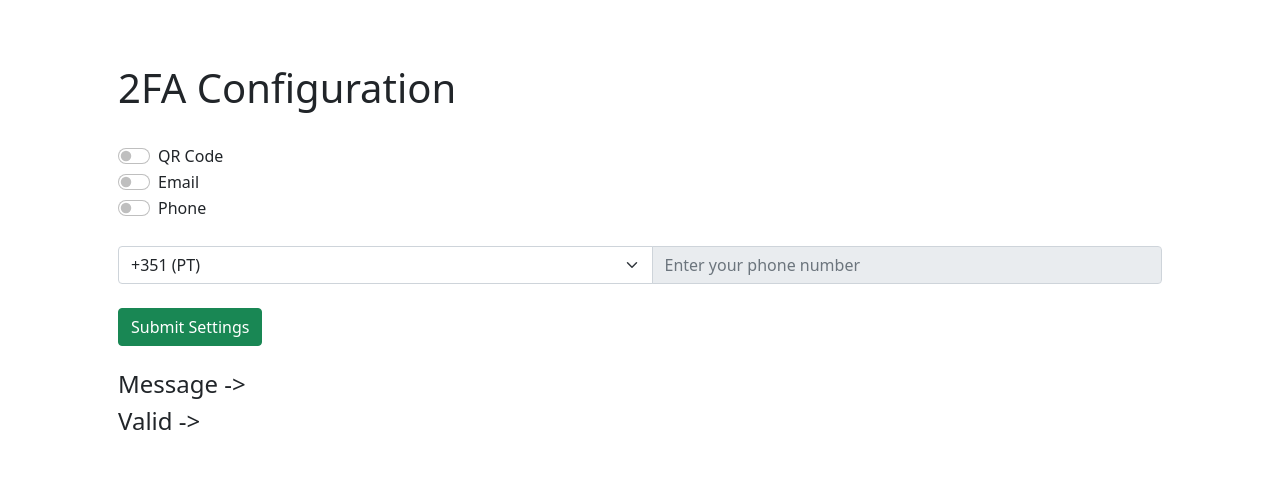
After one commit to dspereira/42Cursus-transcendence, a Django app: template frontend_test/frontend/two_factor_auth/templates/configuration.html in a window 1280 px wide. The commit adds this page. Shown: the top 491 px of the page. Run offline with Django 4.2, Linux system fonts and the light colour scheme; the template is opened without the code that fills it, so the values that code supplies are empty.

Commit message:
Implemented a 2FA configuration system and accompanying web pages for testing.

```diff
--- a/backend/requirements.txt
+++ b/backend/requirements.txt
@@ -6,3 +6,4 @@ pyjwt>=2.8.0, <3.0
 pyotp>=2.0, <3.0
 qrcode>=7.0, <8.0
 cryptography>=42.0, <43.0
+python-dotenv>=1.0, <2.0
--- a/backend/transcendence/two_factor_auth/models.py
+++ b/backend/transcendence/two_factor_auth/models.py
@@ -10,6 +10,6 @@ class BlacklistOtp(models.Model):
 class OtpUserOptions(models.Model):
 	user_id = models.ForeignKey(to=User, db_index=True, on_delete=models.CASCADE)
 	secret_key = models.CharField()
-	qr_code = models.CharField()
-	email = models.CharField(unique=True)
-	phone_number = models.CharField()
+	qr_code = models.BooleanField(default=False)
+	email = models.CharField(unique=True, null=True)
+	phone_number = models.CharField(max_length=255, unique=True, null=True)
--- a/backend/transcendence/two_factor_auth/urls.py
+++ b/backend/transcendence/two_factor_auth/urls.py
@@ -5,5 +5,6 @@ urlpatterns = [
 	path('generate_otp', views.generateOTP, name='generateOTP'),
 	path('validate_otp', views.validateOTP, name='validateOTP'),
 	path('is_already_configured', views.is_already_configured, name='is_already_configured'),
+	path('configuration', views.configuration, name='configuration'),
 	path('get_all_used_otps', views.get_all_used_otps, name='get_all_used_otps'), # Apenas para teste
 ]
--- /dev/null
+++ b/frontend_test/frontend/two_factor_auth/static/configuration.js
@@ -0,0 +1,132 @@
+console.log("configuration.js is %cActive", 'color: #90EE90')
+
+_401_html_body = '<div class="container text-center"><h1 class="display-1 text-danger">401</h1><h2 class="mb-4">Unauthorized</h2><p class="lead mb-4">Oops! You are not authorized to access this page.</p><a href="/2fa" class="btn btn-primary">Go Back to Homepage</a></div>'
+
+_data_is_empty_html_body = '<div class="container text-center"><h1 class="display-4 text-danger">Data is Empty</h1><p class="lead">Oops! Não há dados disponíveis no momento.</p><a href="#" class="btn btn-primary">Voltar</a></div>'
+
+_already_configured_html_body = '<div class="container text-center"><h1 class="display-4 text-success">Already Configured</h1><p class="lead">Great! Your settings are already configured.</p><p class="lead">Would you like to update your configurations?</p><button type="button" class="btn btn-primary" id="update_config_btn">Update Configurations</button></div>'
+
+document.addEventListener("DOMContentLoaded", function() {
+
+	console.log("Pagina HTML totalmente carregada !")
+
+	async function is_already_configured()
+	{
+		const response = await fetch("http://127.0.0.1:8000/api/two_factor_auth/is_already_configured", {
+			credentials: 'include',
+			method: 'GET'
+		});
+
+		if (response.status === 401)
+			document.querySelector(".configuration_2fa_body").innerHTML = _401_html_body;
+		else
+		{
+			const data = await response.json();
+
+			if (data)
+			{
+				if (data["already_configured"] == true)
+					document.querySelector(".configuration_2fa_body").innerHTML = _already_configured_html_body;
+			}
+			else
+				document.querySelector(".configuration_2fa_body").innerHTML = _data_is_empty_html_body;
+		}
+	}
+
+	async function configuration(qr_code, email, phone)
+	{
+		jsonData = {
+			"qr_code": qr_code,
+			"email": email,
+			"phone": phone,
+		}
+
+		const response = await fetch("http://127.0.0.1:8000/api/two_factor_auth/configuration", {
+			credentials: 'include',
+			method: 'POST',
+			headers: {
+				"Content-Type": "application/json"
+			},
+			body: JSON.stringify(jsonData)
+		});
+
+		if (response.status === 401)
+			document.querySelector(".configuration_2fa_body").innerHTML = _401_html_body;
+		else
+		{
+			const data = await response.json();
+
+			if (data)
+			{
+				document.querySelector(".configuration_message_info").innerHTML = "Message -> " + data["message"];
+				document.querySelector(".configuration_valid_info").innerHTML = "Valid   -> " + data["valid_input"];
+			}
+			else
+				document.querySelector(".configuration_2fa_body").innerHTML = _data_is_empty_html_body;
+		}
+	}
+
+	function get_phone_number(country_code, phone)
+	{
+		let phone_number = country_code +  " " + phone.replace(/\s/g, "");
+		return phone_number
+	}
+
+	let qr_code_switch = document.getElementById('switch_1');
+	let email_switch = document.getElementById('switch_2');
+	let phone_switch = document.getElementById('switch_3');
+	let phoneInput = document.getElementById('phone');
+
+	qr_code_switch.checked = false
+	email_switch.checked = false
+	phone_switch.checked = false
+	phoneInput.disabled = true;
+	phoneInput.value = '';
+
+	function configuration_form()
+	{
+		let phone_switch = document.getElementById('switch_3');
+		phone_switch.addEventListener('change', function() {
+			phoneInput.disabled = !this.checked;
+			if (!this.checked) {
+				phoneInput.value = '';
+			}
+		});
+
+		const selectElement = document.getElementById('configuration_form');
+		selectElement.addEventListener('submit', function(event)
+		{
+			event.preventDefault();
+			is_already_configured();
+
+			const formData = new FormData(selectElement);
+			const jsonData = {};
+			formData.forEach((value, key) => {
+				jsonData[key] = value;
+			});
+
+			let qr_code_switch_value = qr_code_switch.checked;
+			let email_switch_value = email_switch.checked;
+			let phone_switch_value = phone_switch.checked;
+
+			let phone_number = null
+
+			if (jsonData)
+			{
+				console.log("---------- Json Data ----------")
+				console.log(jsonData)
+				console.log("Switch 1: " + qr_code_switch_value)
+				console.log("Switch 2: " + email_switch_value)
+				console.log("Switch 3: " + phone_switch_value)
+				console.log("-------------------------------")
+				if (phone_switch_value === true && jsonData["country_code"] && jsonData["phone"])
+					phone_number = get_phone_number(jsonData["country_code"], jsonData["phone"])
+				console.log("Phone Number: " + phone_number)
+				configuration(qr_code_switch_value, email_switch_value, phone_number);
+			}
+		});
+	}
+
+	configuration_form();
+	is_already_configured();
+});
--- a/frontend_test/frontend/two_factor_auth/static/geerate_code.js
+++ b/frontend_test/frontend/two_factor_auth/static/geerate_code.js
@@ -66,11 +66,13 @@ document.addEventListener("DOMContentLoaded", function() {
 		{
 			event.preventDefault();
 
-			const formData = new FormData(check_code_form);
+			const formData = new FormData(selectElement);
 			const jsonData = {};
 			formData.forEach((value, key) => {
 				jsonData[key] = value;
 			});
+
+			console.log("PASSOU AQUI PORRAAAAAAAAAAAAAAAAAA")
 
 			if (jsonData["code"])
 				validate_otp(jsonData["code"])
--- /dev/null
+++ b/frontend_test/frontend/two_factor_auth/templates/configuration.html
@@ -0,0 +1,52 @@
+{% load static %}
+<!DOCTYPE html>
+<html lang="en">
+	<head>
+		<title>2FA</title>
+		<link rel="stylesheet" href="https://cdn.jsdelivr.net/npm/bootstrap@5.1.3/dist/css/bootstrap.min.css">
+		<script src="https://cdn.jsdelivr.net/npm/bootstrap@5.1.3/dist/js/bootstrap.min.js"></script>
+		<script src="{% static 'configuration.js' %}"></script>
+	</head>
+	<body class="configuration_2fa_body">
+		<div class="container mt-3 p-5 myBody">
+			<h1>2FA Configuration</h1><br>
+
+			<form id="configuration_form">
+
+				<div class="form-check form-switch">
+					<input class="form-check-input" type="checkbox" id="switch_1">
+					<label class="form-check-label" for="switch1">QR Code</label>
+				</div>
+
+				<div class="form-check form-switch">
+					<input class="form-check-input" type="checkbox" id="switch_2">
+					<label class="form-check-label" for="switch2">Email</label>
+				</div>
+
+				<div class="form-check form-switch">
+					<input class="form-check-input" type="checkbox" id="switch_3">
+					<label class="form-check-label" for="switch3">Phone</label>
+				</div>
+				<br>
+				<div class="input-group">
+					<select class="form-select" id="countryCode" aria-label="Select Country Code" name="country_code">
+					  <option value="+351">+351 (PT)</option>
+					  <option value="+1">+1 (USA)</option>
+					  <option value="+44">+44 (UK)</option>
+					  <option value="+91">+91 (India)</option>
+					</select>
+					<input type="tel" class="form-control" id="phone" name="phone" placeholder="Enter your phone number" required>
+				</div>
+
+				<br>
+                <button type="submit" class="btn btn-success">Submit Settings</button>
+
+			</form>
+
+			<br>
+			<h4 class="configuration_message_info">Message -> </h4>
+			<h4 class="configuration_valid_info">Valid   -> </h4>
+
+		</div>
+	</body>
+</html>
--- a/frontend_test/frontend/two_factor_auth/templates/configure_2fa.html
+++ b/frontend_test/frontend/two_factor_auth/templates/configure_2fa.html
@@ -7,9 +7,9 @@
 		<script src="https://cdn.jsdelivr.net/npm/bootstrap@5.1.3/dist/js/bootstrap.min.js"></script>
 		<script src="{% static 'configure_2fa.js' %}"></script>
 	</head>
-	<body class="display_chatroom">
+	<body class="configure_2fa_body">
 		<div class="container mt-3 p-5 myBody">
-			<h1>2FA Configuration</h1><br>
+			<h1>2FA Config Status</h1><br>
 
 			<h3 class="configured_status"></h3>
 			<br>
--- a/frontend_test/frontend/two_factor_auth/urls.py
+++ b/frontend_test/frontend/two_factor_auth/urls.py
@@ -5,4 +5,6 @@ urlpatterns = [
 	path("", views.index, name="index"),
 	path("generate_otp/", views.authWithCodeGeneration, name="authWithCodeGeneration"),
 	path("configure_2fa/", views.configure_2fa, name="configure_2fa"),
+	path("configuration/", views.configuration, name="configuration"),
+	path("update_configuration/", views.update_configuration, name="update_configuration"),
 ]
--- a/frontend_test/frontend/two_factor_auth/views.py
+++ b/frontend_test/frontend/two_factor_auth/views.py
@@ -8,3 +8,9 @@
 
 def authWithCodeGeneration(request):
 	return render(request, "authWithCodeGeneration.html")
+
+def configuration(request):
+	return render(request, "configuration.html")
+
+def update_configuration(request):
+	return render(request, "update_configuration.html")
```
Also changed, not shown: backend/transcendence/two_factor_auth/tfa_utils.py (+44 -6 lines), backend/transcendence/two_factor_auth/views.py (+42 -3 lines), frontend_test/frontend/two_factor_auth/static/configure_2fa.js (+26 -0 lines), frontend_test/frontend/two_factor_auth/static/update_configuration.js (added, +10 -0 lines), frontend_test/frontend/two_factor_auth/templates/update_configuration.html (added, +16 -0 lines), 1 other file.
